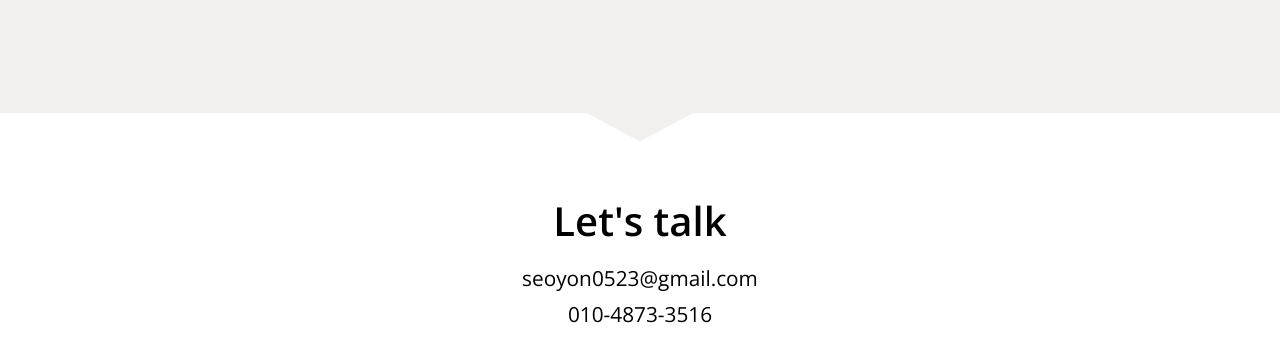
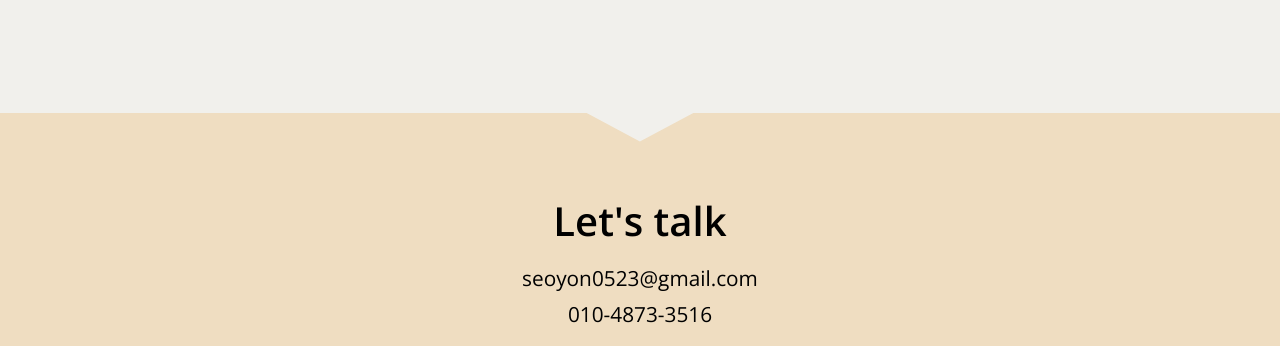
Before and after one commit to sy-hann/Portfolio_KR_2024, a plain HTML site: page index.html in a window 1280 px wide. Shown: the part 3272-3618 px from the top of the page. Drawn offline with nearby package versions, Linux system fonts and the light colour scheme.

Commit message:
Style > contact > 배경색 수정

```diff
--- a/src/css/new-style.css
+++ b/src/css/new-style.css
@@ -529,7 +529,7 @@ button:focus {
 	position: relative;
 	color: var(--color-black);
 	text-align: center;
-	background-color: var(--color-white);
+	background: #efddc1;
 }
 #contact::after {
 	content: '';
```
